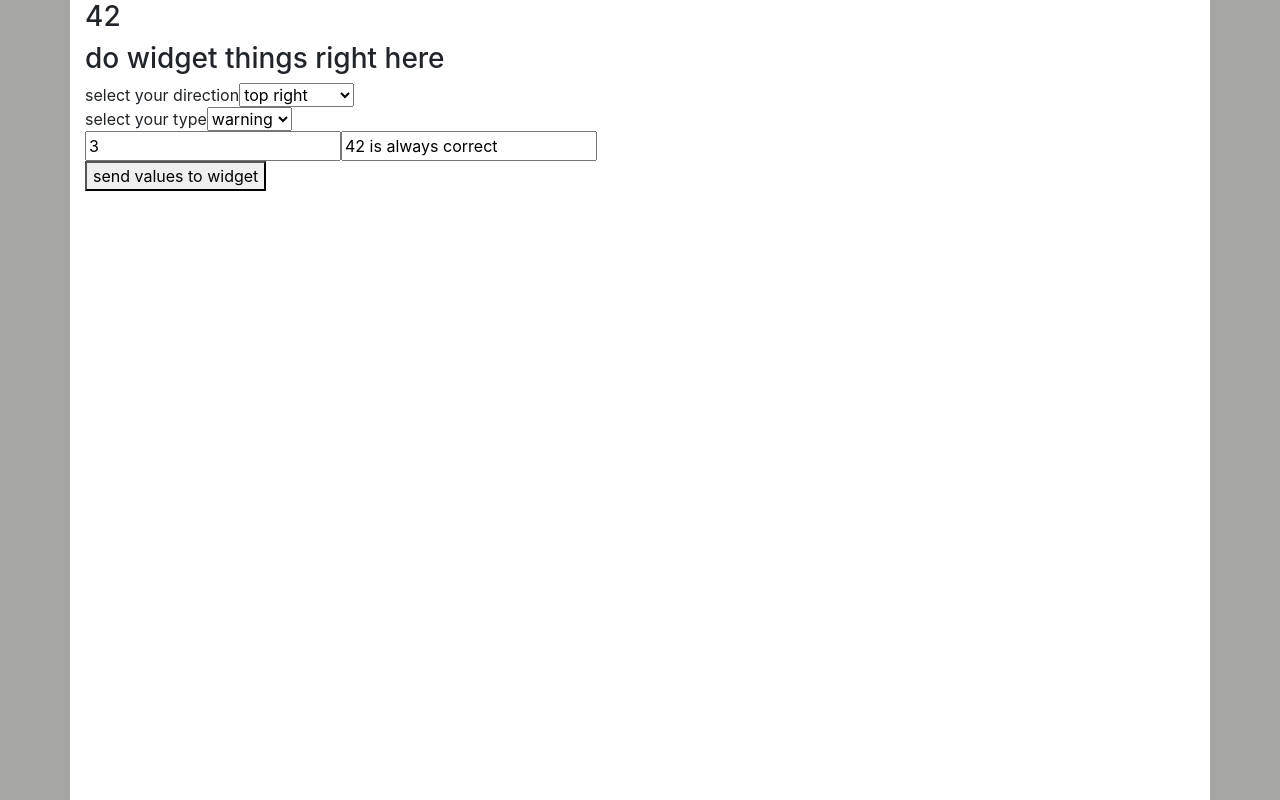
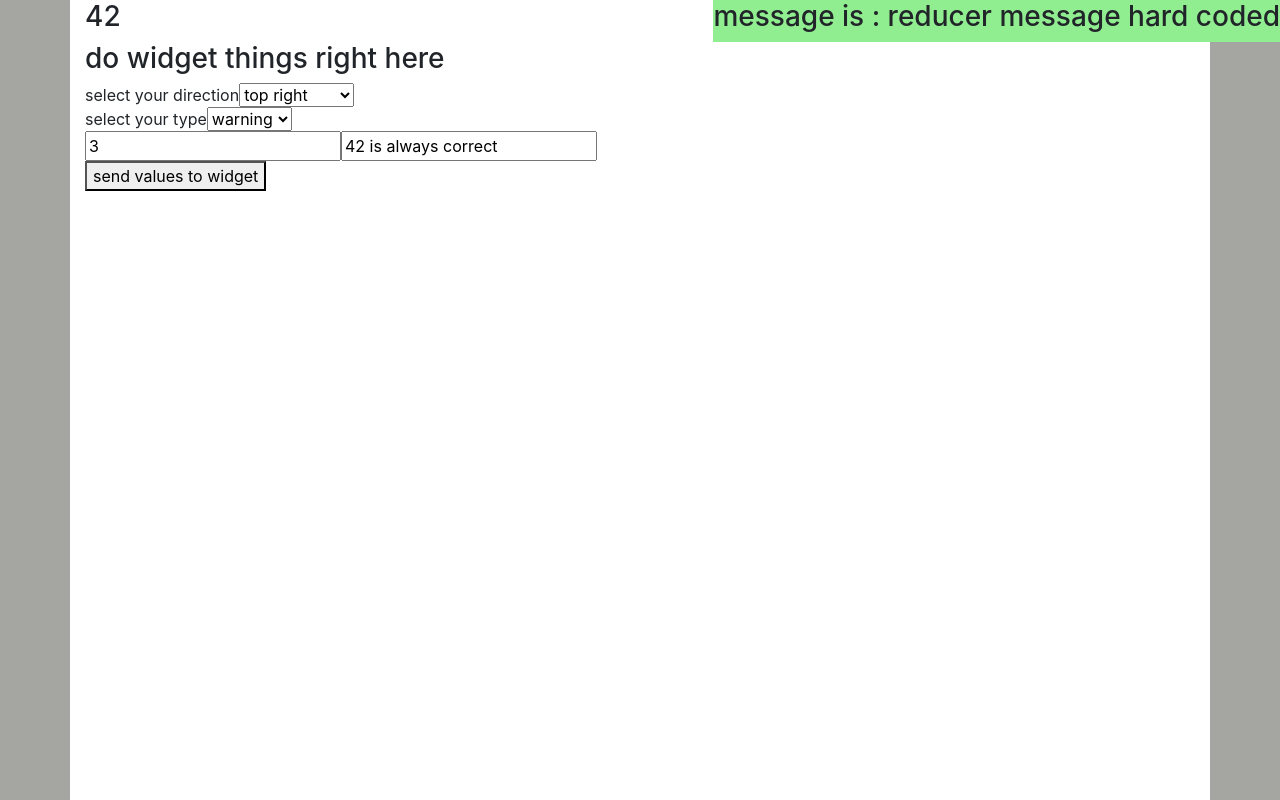
Before and after one commit to alodium/widget-task, a React (Create React App) app: page / in a window 1280 px wide. Built offline with nearby package versions, Linux system fonts and the light colour scheme.

Commit message:
get yournsh1t done

```diff
--- a/public/styles.css
+++ b/public/styles.css
@@ -11,3 +11,41 @@ body > div > .container {
     min-height: 100vh;
     background: #ffffff;
 }
+
+.widget{
+    min-width: 10vw;
+    min-height: 5vh;
+    max-height: 10vh;
+    background: lightgreen;
+}
+
+.tl{
+    position: fixed;
+    top:0;
+    left:0;
+}
+.tr{
+    position: fixed;
+    top:0;
+    right:0;
+}
+.bl{
+    position: fixed;
+    bottom:0;
+    left:0;
+}
+.br{
+    position: fixed;
+    bottom:0;
+    right:0;
+}
+
+.warning{
+    background-color: yellow;
+}
+.alert{
+    background-color: red
+}
+.success{
+    background-color: green;
+}
--- a/src/components/selection.tsx
+++ b/src/components/selection.tsx
@@ -35,7 +35,10 @@ class Selection extends React.Component<Selection.Props, Selection.State> {
   submitWidgetProps = () => {
 
     let helperWidget = {...this.state};
-    console.log(helperWidget);
+    // console.log(helperWidget);
+    if ( this.props.widgetAction ) {
+      this.props.widgetAction.widgetAction(helperWidget);
+    }
   }
 
   render() {
--- a/src/components/widget.tsx
+++ b/src/components/widget.tsx
@@ -1,4 +1,6 @@
 import * as React from 'react';
+import { connect } from 'react-redux';
+import { RootState } from '../reducers/index';
 
 export namespace Widget {
   export interface Props {
@@ -9,7 +11,7 @@ export namespace Widget {
   }
 }
 
-export class Widget extends React.Component<Widget.Props, Widget.State> {
+class Widget extends React.Component<Widget.Props, Widget.State> {
   constructor(props: object) {
     super(props);
   }
@@ -18,18 +20,27 @@ export class Widget extends React.Component<Widget.Props, Widget.State> {
   // i decide to work with classnames and set them
   // another solution would be to give values directly to style here, but is messy
   render() {
+    console.log('widget_prop', this.props);
 
-    if ( this.props.widgetStore && this.props.widgetStore.success ) {
-      return (
-        <div className="widget">shows a widget</div>
-      );
+    if ( this.props.widgetStore ) {
+
+      const { Widget } = this.props.widgetStore;
+
+      return(
+      <div className="tr widget">
+        <h3> message is : {Widget.message}</h3>
+      </div>);
     }
-    if ( this.props.widgetStore && this.props.widgetStore.load ) {
-      return (
-        <div>Loading....</div>
-      );
-    }
-
-    return(<div>widget...</div>);
+    return(<div>foo</div>);
   }
 }
+
+function mapStateToProps(state: RootState) {
+  return {
+    widgetStore: state.widget
+  };
+}
+
+export const ConnectedWidget = connect<Widget.State, Widget.Props>(
+  mapStateToProps,
+)(Widget);
--- a/src/containers/App.tsx
+++ b/src/containers/App.tsx
@@ -1,6 +1,7 @@
 import * as React from 'react';
 
 import { ConnectedSelection } from '../components/selection';
+import { ConnectedWidget } from '../components/widget';
 
 export class App extends React.Component {
 
@@ -9,6 +10,7 @@ export class App extends React.Component {
             <div className="container">
                 <h3>42</h3>
                 <ConnectedSelection />
+                <ConnectedWidget />
             </div>
         );
     }
--- a/tslint.json
+++ b/tslint.json
@@ -39,7 +39,7 @@
         "no-duplicate-variable": false,
         "no-empty": true,
         "no-eval": true,
-        "no-shadowed-variable": true,
+        "no-shadowed-variable": false,
         "no-string-literal": true,
         "no-switch-case-fall-through": true,
         "no-trailing-whitespace": false,
```
